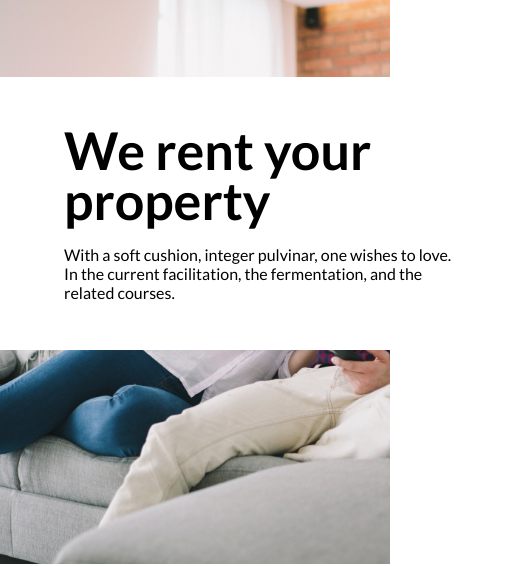
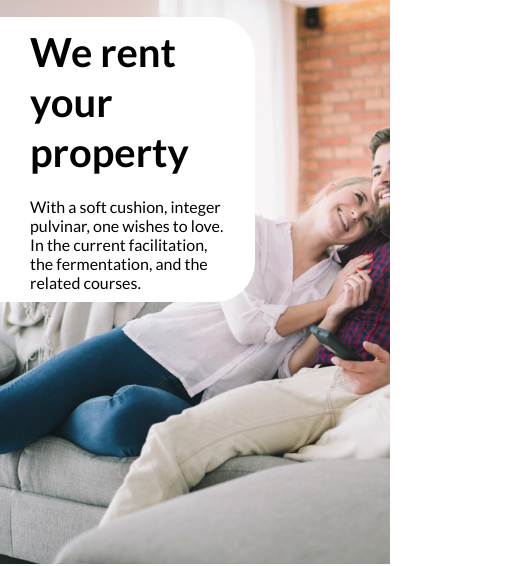
Before and after one commit to OlaseniGbenga/Flex-Living, a plain HTML site: page index.html in a window 390 px wide. Shown: the part 77-643 px from the top of the page, 528 px wide, since content can reach past the window. Drawn offline with Linux system fonts and the light colour scheme.

Commit message:
Updating section1 homepage

```diff
--- a/styles.css
+++ b/styles.css
@@ -89,13 +89,33 @@ body {
   display: inline-block;
   border-bottom-right-radius: 40px;
   border-top-right-radius: 40px;
-  padding:3rem  4rem;
-
+  padding: 3rem 4rem;
 }
 
-#section1 .board h2{
-font-size: 52px;
-font-weight: 700;
-margin-bottom: 20px;
+#section1 .board h2 {
+  font-size: 52px;
+  font-weight: 700;
+  margin-bottom: 20px;
+}
 
+@media (max-width: 768px) {
+  #section1 .board {
+    height: 200x;
+    top: 20px;
+    width: 50vw;
+    padding: 0.625rem 1.875rem;
+  }
+
+  #section1 .board h2 {
+    font-size: 40px;
+    font-weight: 700;
+  }
 }
+
+@media (max-width: 365px) {
+  #section1 .board {
+    height: 200x;
+    width: 80vw;
+    padding: 0.625rem;
+  }
+}
```
Also changed, not shown: check.html (deleted, +0 -12 lines).
